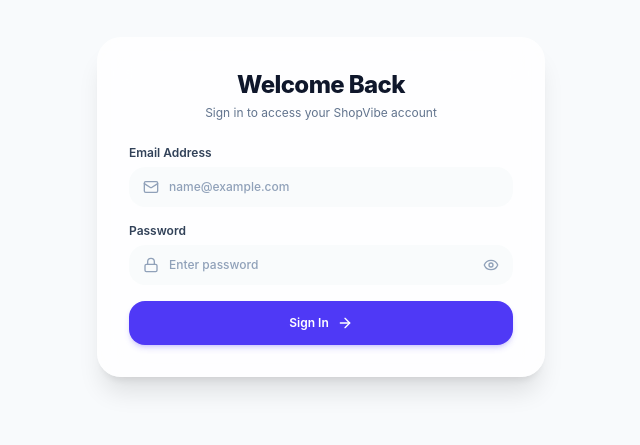
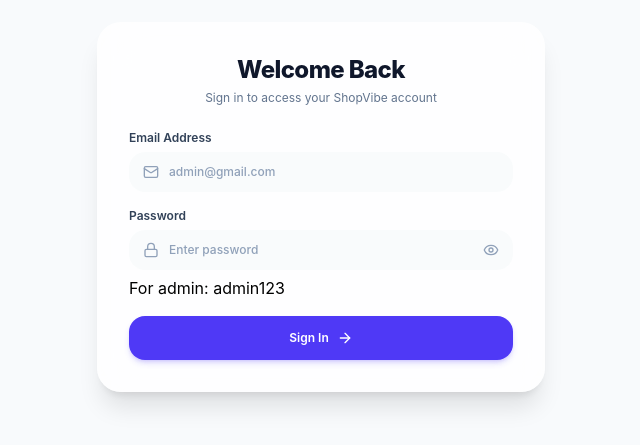
Before and after one commit to chaitanyagomaskar25-art/Capstone_Project, a React (Vite) app: page /login in a window 1280 px wide. Shown: the part 193-638 px from the top of the page, without its empty margins (319-959 px from the left). Built offline with nearby package versions, Linux system fonts and the light colour scheme.

Commit message:
Password for admin added

```diff
--- a/src/pages/Login.jsx
+++ b/src/pages/Login.jsx
@@ -120,7 +120,7 @@
                 type="email"
                 id="email"
                 name="email"
-                placeholder="name@example.com"
+                placeholder="admin@gmail.com"
                 value={formData.email}
                 onChange={handleChange}
                 required
@@ -157,6 +157,7 @@
                 {showPassword ? <EyeOff className="w-4 h-4" /> : <Eye className="w-4 h-4" />}
               </button>
             </div>
+            <p>For admin: admin123</p>
           </div>
 
           {/* Submit Action */}
```
